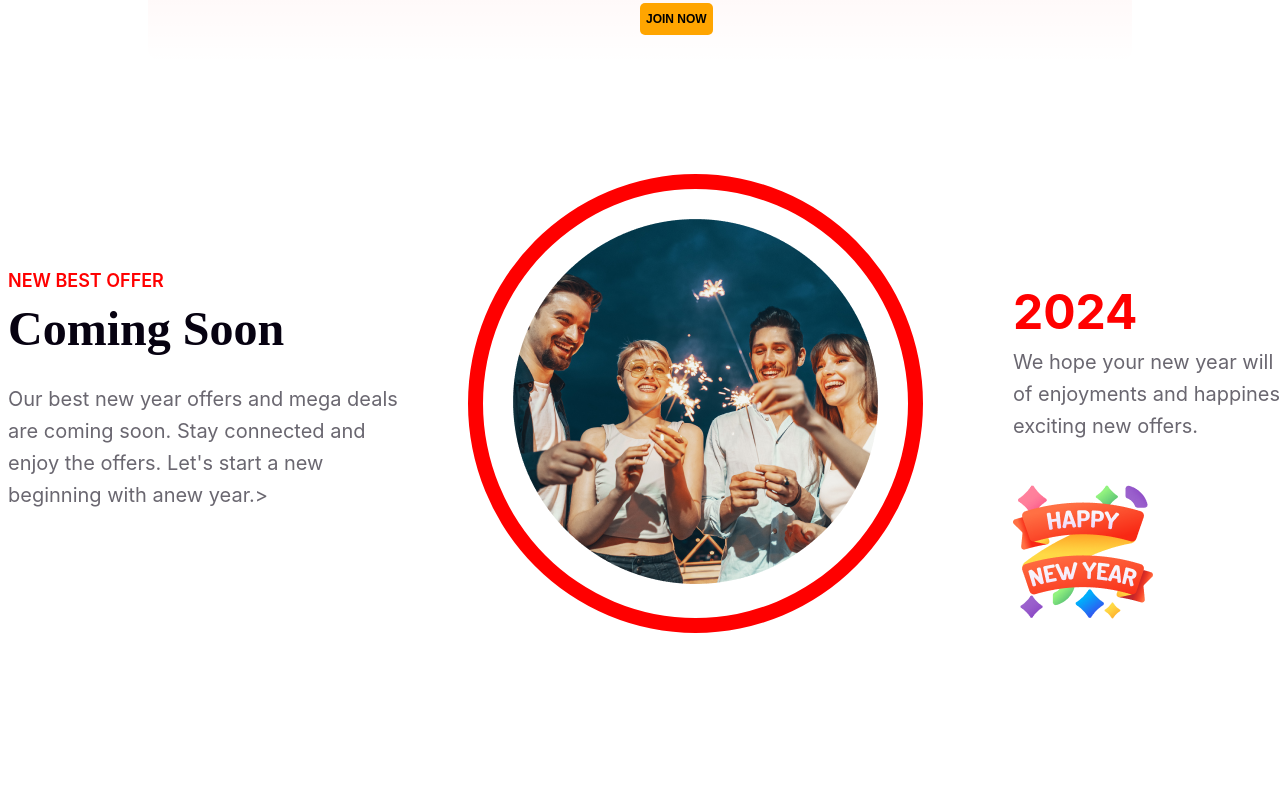
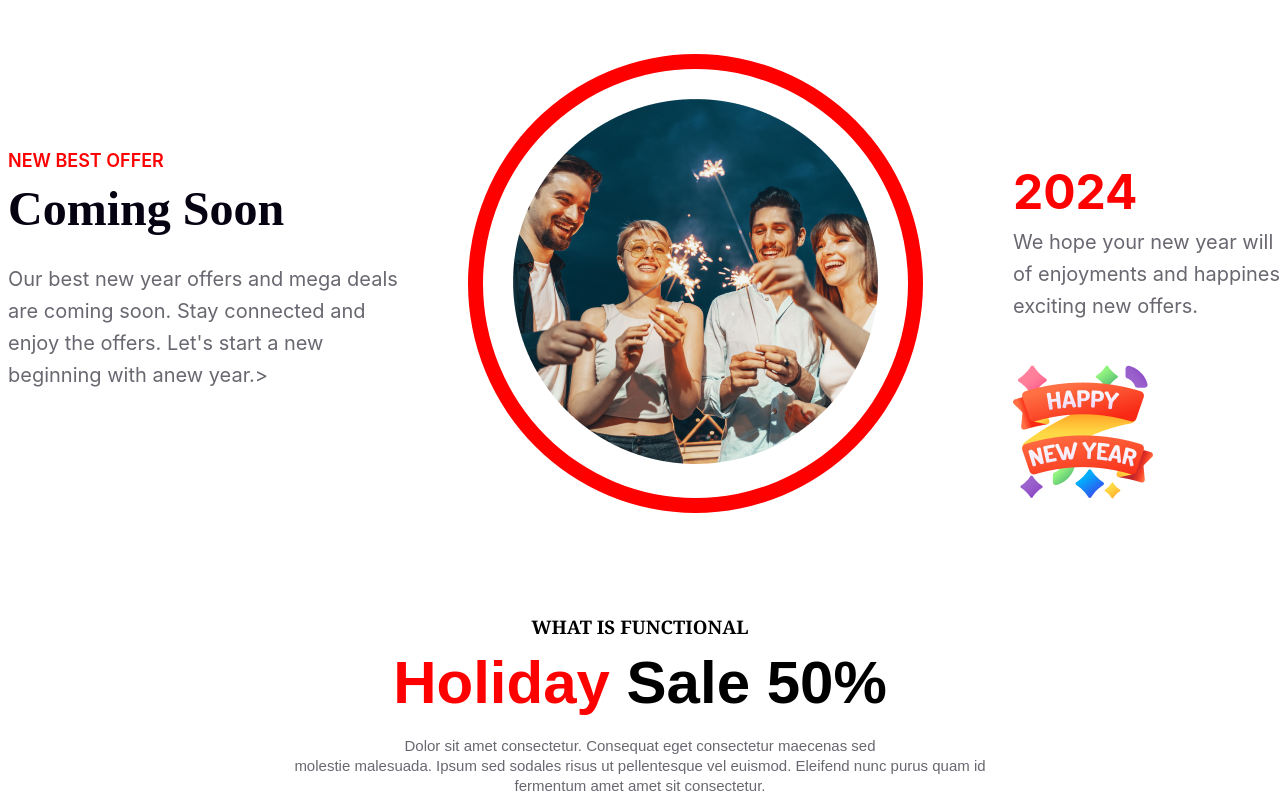
Before and after one commit to riyan1209/b9-a1, a plain HTML site: page index.html in a window 1280 px wide. Shown: the part 1764-2575 px from the top of the page. Before the commit the page ends 2498 px from the top, so only its background shows below. Drawn offline with nearby package versions, Linux system fonts and the light colour scheme.

Commit message:
functional container

```diff
--- a/index.html
+++ b/index.html
@@ -65,6 +65,14 @@
             </div>
         </section>
 
+        <section class="funtional-container">
+            <h3 class="what">WHAT IS FUNCTIONAL</h3>
+            <h1 class="sale"><span class="holiday">Holiday</span> Sale 50%</h1>
+            <p class="donor">Dolor sit amet consectetur. Consequat eget consectetur maecenas sed <br>
+                molestie malesuada. Ipsum sed sodales risus ut pellentesque vel euismod. Eleifend nunc purus quam id <br> fermentum amet amet sit consectetur.</p>
+
+        </section>
+
     </main>
     <footer>
 
--- a/style.css
+++ b/style.css
@@ -197,19 +197,19 @@
 
 }
 
-.date-time{
+.date-time {
     height: 280px;
     display: block;
     align-items: center;
     border: 1px solid none;
-    margin: 110px 140px;
+
     background-image: linear-gradient(180deg, rgba(255, 0, 0, 0.10) 0%, rgba(255, 0, 0, 0.00) 100%);
     border-radius: 16px;
     background-repeat: no-repeat;
     background-size: cover;
 }
 
-.details{
+.details {
     margin-bottom: 10px;
     text-align: center;
     font-family: 'Inter', sans-serif;
@@ -217,7 +217,7 @@
     margin-top: 0px;
 }
 
-.coming-soon{
+.coming-soon {
     display: flex;
     gap: 70px;
     height: 460px;
@@ -227,16 +227,20 @@
     display: flex;
     align-items: center;
 }
-.left,.right{
+
+.left,
+.right {
     display: block;
 }
-.image{
+
+.image {
     border-radius: 50%;
     border: 15px solid #F00;
     padding: 30px;
 
 }
-.left-column-title{
+
+.left-column-title {
     margin-top: 0px;
     color: #F00;
     font-family: 'Inter', sans-serif;
@@ -244,7 +248,8 @@
     font-weight: 600;
     margin-bottom: 10px;
 }
-.left-item-title{
+
+.left-item-title {
     margin-top: 0px;
     margin-bottom: 10px;
     color: #070211;
@@ -253,7 +258,8 @@
     font-weight: 900;
     text-transform: capitalize;
 }
-.left-item-description{
+
+.left-item-description {
     width: 390px;
     color: rgba(7, 2, 17, 0.60);
     font-family: 'Inter', sans-serif;
@@ -261,7 +267,8 @@
     font-weight: 400;
     line-height: 32px;
 }
-.right-item-title{
+
+.right-item-title {
     margin-top: 100px;
     margin-bottom: 5px;
     color: #F00;
@@ -269,7 +276,8 @@
     font-size: 48px;
     font-weight: 700;
 }
-.right-item-description{
+
+.right-item-description {
     width: 380px;
     margin-top: 0px;
     color: rgba(7, 2, 17, 0.60);
@@ -279,7 +287,8 @@
     line-height: 32px;
     margin-bottom: 40px;
 }
-.right{
+
+.right {
     margin-left: 20px;
 }
 
@@ -302,3 +311,50 @@
     background: transparent;
     cursor: pointer;
 }
+
+.funtional-container {
+    width: auto;
+
+    text-align: center;
+}
+
+.what {
+    color: black;
+    font-weight: 800;
+    font-family: Georgia, 'Times New Roman', Times, serif;
+}
+
+.holiday {
+    color: #F00;
+
+    text-align: center;
+    font-family: sans-serif;
+    font-size: 60px;
+    font-style: normal;
+    font-weight: 900;
+    line-height: normal;
+
+}
+
+.sale {
+    color: black;
+    margin-top: -10px;
+    text-align: center;
+    font-family: sans-serif;
+    font-size: 60px;
+    font-style: normal;
+    font-weight: 900;
+    line-height: normal;
+
+}
+
+.donor {
+    color: rgba(7, 2, 17, 0.60);
+    margin-top: -30px;
+    text-align: center;
+    font-family: sans-serif;
+    font-size: 15px;
+    font-style: normal;
+    font-weight: 500;
+    line-height: 20px
+}
```
